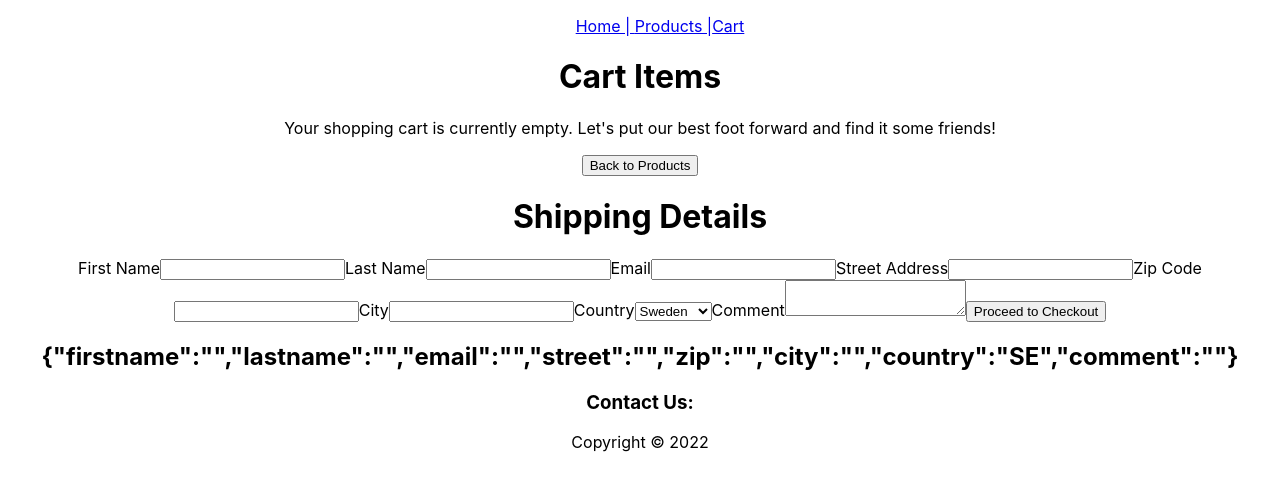
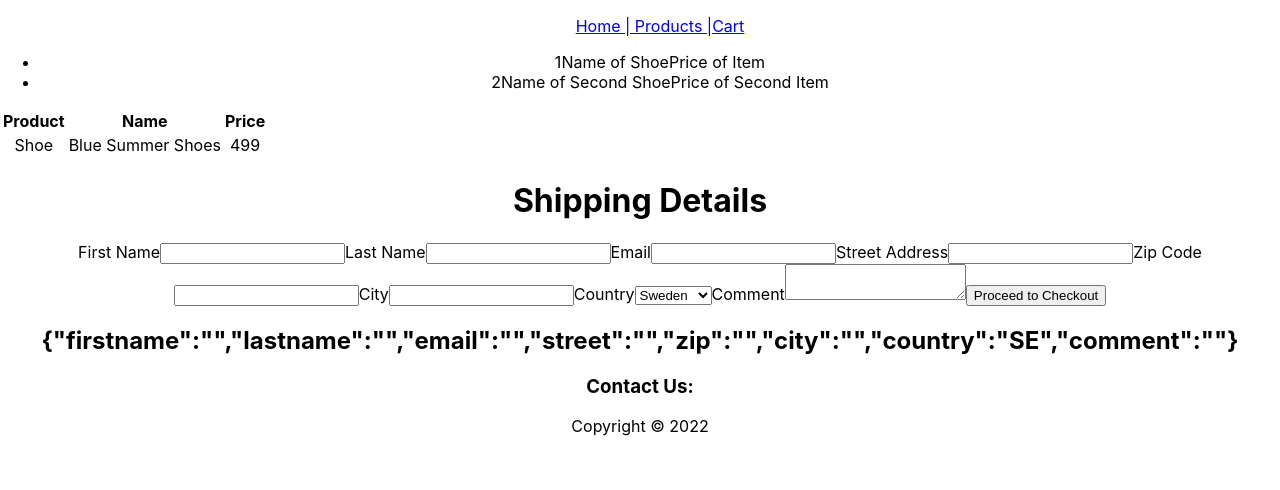
Before and after one commit to MimmiNilsson/shoetropolis, a React (Create React App) app: page /checkout in a window 1280 px wide. Shown: the top 490 px of the page. Built offline with nearby package versions, Linux system fonts and the light colour scheme.

Commit message:
checkout and then some

```diff
--- a/src/App.js
+++ b/src/App.js
@@ -1,9 +1,5 @@
 import './App.css';
-import {
-  BrowserRouter,
-  Routes,
-  Route,
-} from "react-router-dom";
+import {BrowserRouter, Routes, Route,} from "react-router-dom";
 import Header from './components/Header';
 import Homepage from './pages/Homepage';
 import Products from './pages/Products';
@@ -11,6 +7,7 @@ import Product from './pages/Product';
 import Checkout from './pages/Checkout';
 import Footer from './components/Footer';
 import CheckoutMsg from './pages/CheckoutMsg';
+import CheckoutCart from './components/CheckoutCart';
 
 function App() {
   return (
@@ -22,8 +19,9 @@ function App() {
          <Route path='/products' element={<Products />}></Route>
          <Route path='/products/:id' element={<Product />}></Route>
          <Route path='/cart' element={<Checkout />}></Route>
-          <Route path='/checkout' element={<Checkout />}></Route>
-          <Route path='/checkoutmsg' element={<CheckoutMsg />}></Route>
+         <Route path='/checkout' element={<Checkout />}></Route>
+         <Route path='/checkout' element={<CheckoutCart />}></Route>
+         <Route path='/checkoutmsg' element={<CheckoutMsg />}></Route>
         </Routes>
         <Footer />
       </BrowserRouter>
--- /dev/null
+++ b/src/components/CartItems.js
@@ -0,0 +1,17 @@
+//=============================================================================
+/*===== MIMMI: CHECKOUT / CART ITEMS COMPONENT =====*/
+//=============================================================================
+
+import React from 'react';
+
+function CartItems(props) {
+  return (
+    <div>
+        <div>
+            <li>{props.cartItem.id}{props.cartItem.title}{props.cartItem.price}</li>
+        </div>
+    </div>
+  )
+}
+
+export default CartItems;
--- a/src/components/CheckoutCart.js
+++ b/src/components/CheckoutCart.js
@@ -1,18 +1,77 @@
-import React from 'react'
-import {Link} from 'react-router-dom'
+//=============================================================================
+/*===== MIMMI: CHECKOUT / CART COMPONENT =====*/
+//=============================================================================
+
+import React, {useState} from 'react';
+import {Link} from 'react-router-dom';
+import CartItems from './CartItems';
 
 function CheckoutCart() {
+    const cartItems = [
+        {
+            id: 1,
+            title: 'Name of Shoe',
+            price: 'Price of Item'
+        },
+
+        {
+            id: 2,
+            title: 'Name of Second Shoe',
+            price: 'Price of Second Item'
+        }
+
+    ];
+
+    const [cartIsEmpty, setCartIsEmpty] = useState(true);
+
+    const handleCartIsEmpty = () => {
+        setCartIsEmpty(true)
+    }
+
+    const handleCartIsNotEmpty = () => {
+        setCartIsEmpty(false)
+    }
+
+    // HELP... how to target an entire div???
+    // does this function need to be from cart and then passed to checkout?
+
+    let div = ''
+    if (cartIsEmpty){
+        <div className='checkout-cart-container'>
+            <h1>Cart Items</h1>
+            <p>Your shopping cart is currently empty. Let's put our best foot forward and find it some friends!</p>
+            <Link to='/products'><button>Back to Products</button></Link>
+        </div>
+    } else {
+
+    }
+
+    // Need to map table items... cart items... and display in checkout...
   return (
-    <div className='checkout-cart-container'>
+      <div>
+          <ul>
+              {
+                cartItems.map(cartItem => <CartItems cartItem={cartItem} />)
+              }
+          </ul>
+          <table>
+              <tr>
+                  <th>Product</th>
+                  <th>Name</th>
+                  <th>Price</th>
+              </tr>
+              <tr>
+                  <td>Shoe</td>
+                  <td>Blue Summer Shoes</td>
+                  <td>499</td>
+              </tr>
+              <tr></tr>
 
-			<h1>Cart Items</h1>
-			<p>Your shopping cart is currently empty. Let's put our best foot forward and find it some friends!</p>
-			<Link to='/products'><button>Back to Products</button></Link>
-			<table>
-			</table>
+          </table>
 
-    </div>
+      </div>
+
   )
 }
 
-export default CheckoutCart
+export default CheckoutCart;
--- a/src/components/CheckoutForm.js
+++ b/src/components/CheckoutForm.js
@@ -1,4 +1,8 @@
-import React, {useState} from 'react'
+//=============================================================================
+/*===== MIMMI: CHECKOUT / ORDER FORM COMPONENT =====*/
+//=============================================================================
+
+import React, {useState} from 'react';
 import {Link} from 'react-router-dom';
 
 function CheckoutForm() {
@@ -25,9 +29,9 @@ function CheckoutForm() {
 
   return (
     <div className='checkout-contaienr'>
-		<div className='checkout-form'>
+		<div className='checkout-form-container'>
 			<h1>Shipping Details</h1>
-			<form>
+			<form className='checkout-form'>
 				<label>First Name</label>
 				<input type="text" name='firstname' value={user.firstname} onChange={handleChange}></input>
 
--- a/src/pages/Checkout.js
+++ b/src/pages/Checkout.js
@@ -1,3 +1,7 @@
+//=============================================================================
+/*===== MIMMI: CHECKOUT / CHECKOUT PAGE =====*/
+//=============================================================================
+
 import React from 'react';
 import CheckoutCart from '../components/CheckoutCart';
 import CheckoutForm from '../components/CheckoutForm';
--- a/src/pages/Product.js
+++ b/src/pages/Product.js
@@ -1,3 +1,7 @@
+//=============================================================================
+/*===== MIMMI: PRODUCT / SINGLE PRODUCT PAGE =====*/
+//=============================================================================
+
 import React, {useState, useEffect} from 'react';
 import {useParams} from 'react-router-dom';
 
```
Also changed, not shown: src/components/Footer.js (+6 -2 lines), src/pages/CheckoutMsg.js (+5 -2 lines).
